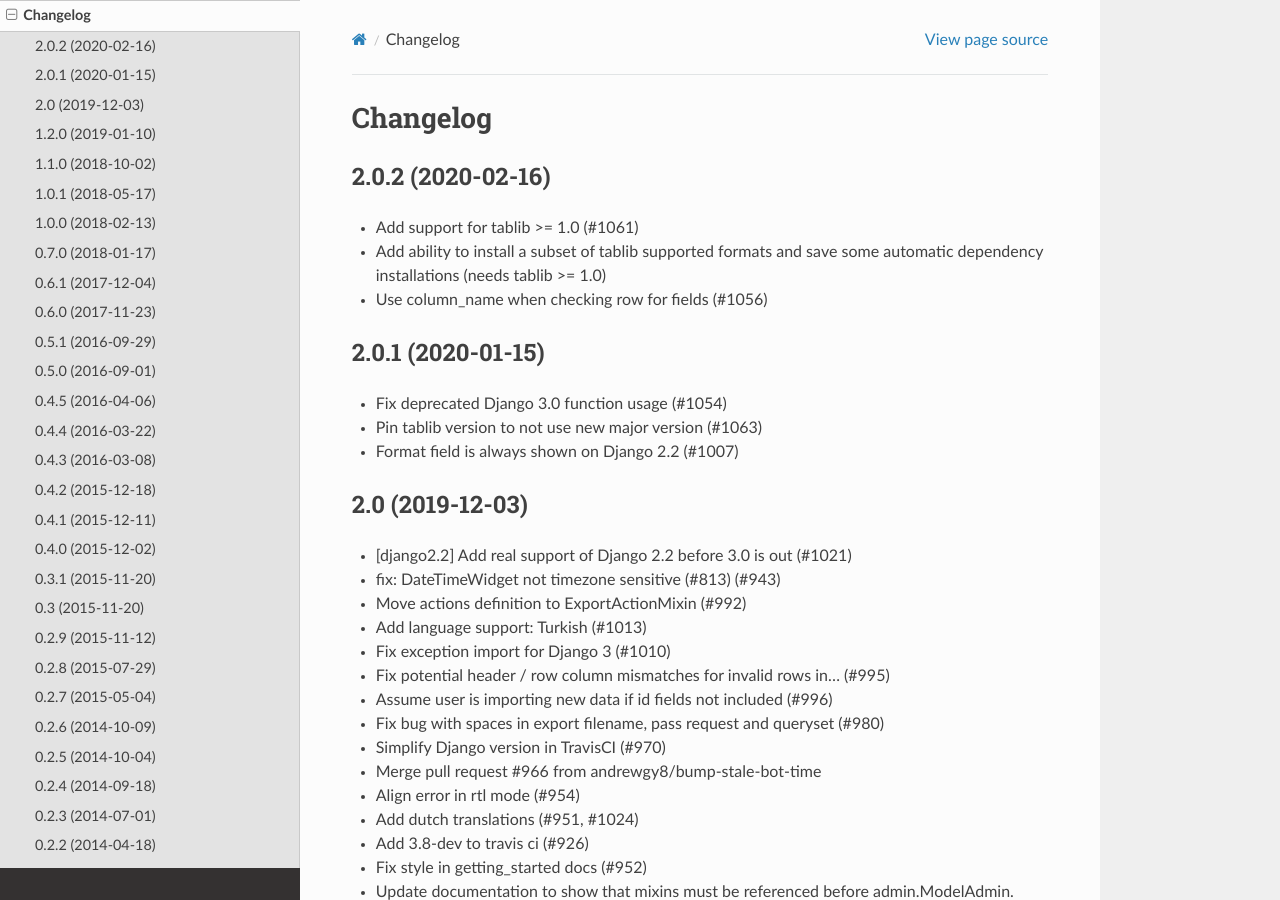
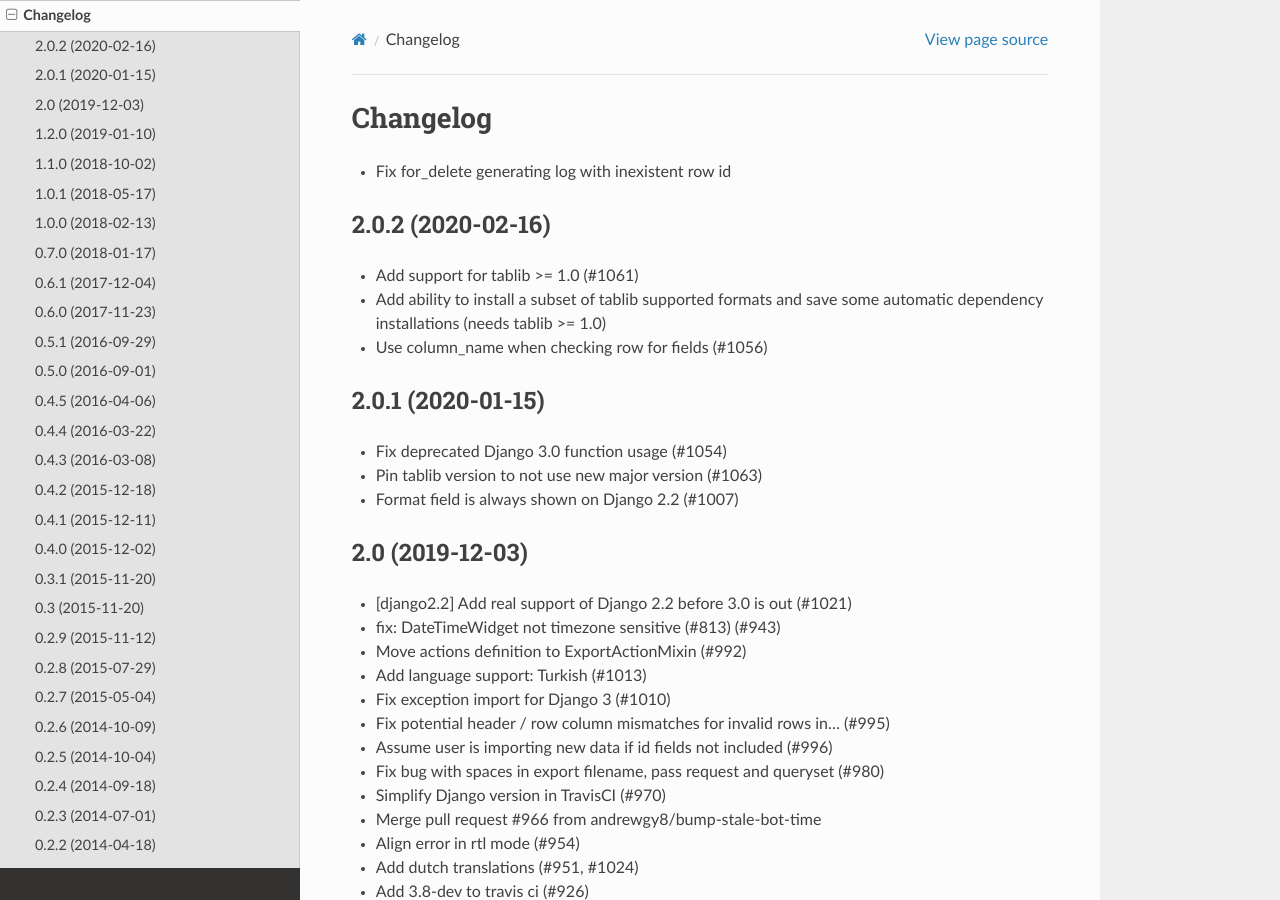
Before and after one commit to django-import-export/django-import-export, a Sphinx documentation site: the page built from docs/changelog.rst, in a window 1280 px wide and 900 px high. Built offline with Sphinx 7.4.7 and the Read the Docs theme 2.0.0, drawn with Linux system fonts in a browser that asks for light colours.

Commit message:
add changelog for change in how to handle logging the pk of deleted row

```diff
--- a/docs/changelog.rst
+++ b/docs/changelog.rst
@@ -1,6 +1,7 @@
 Changelog
 =========
 
+- Fix for_delete generating log with inexistent row id
 
 2.0.2 (2020-02-16)
 ------------------
```
